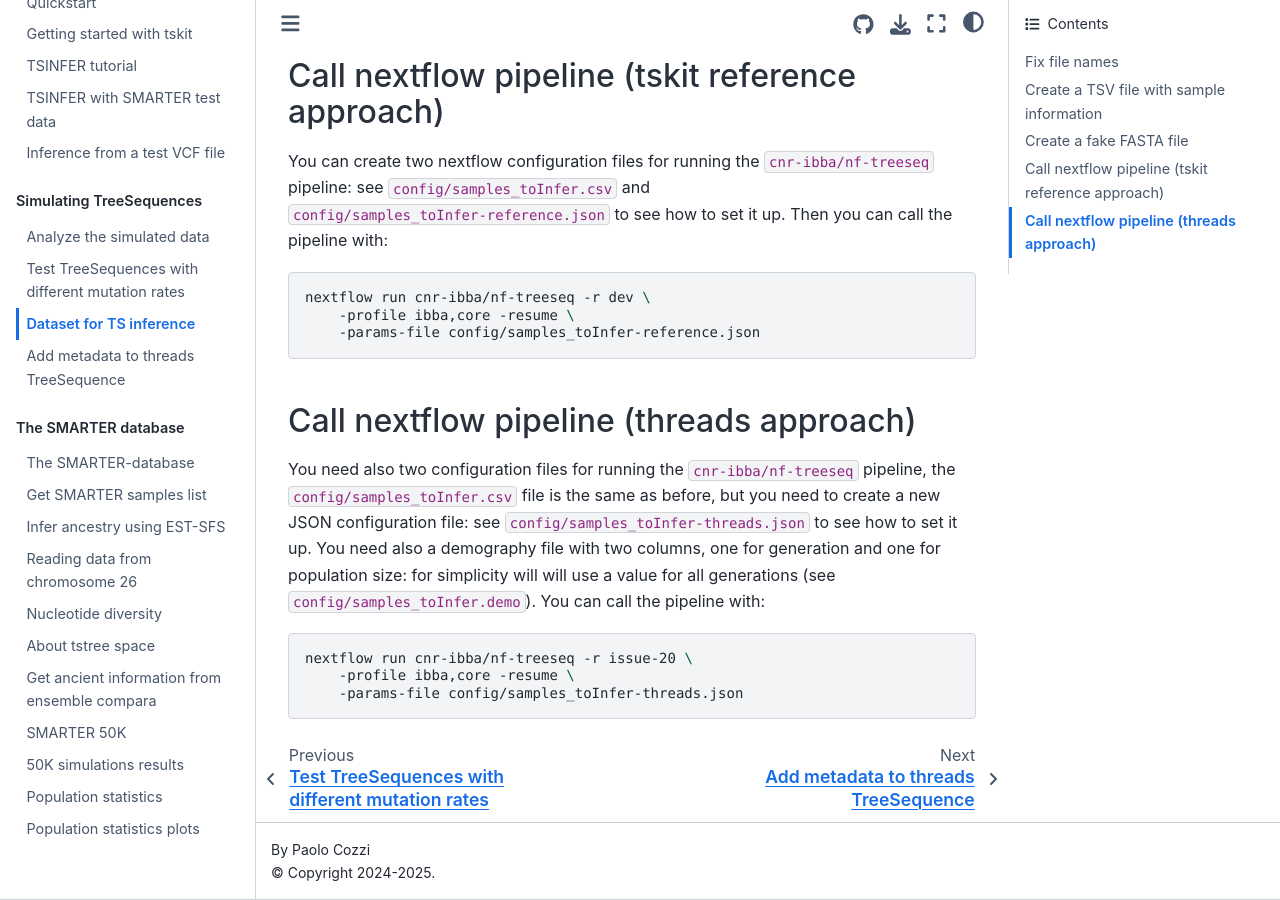
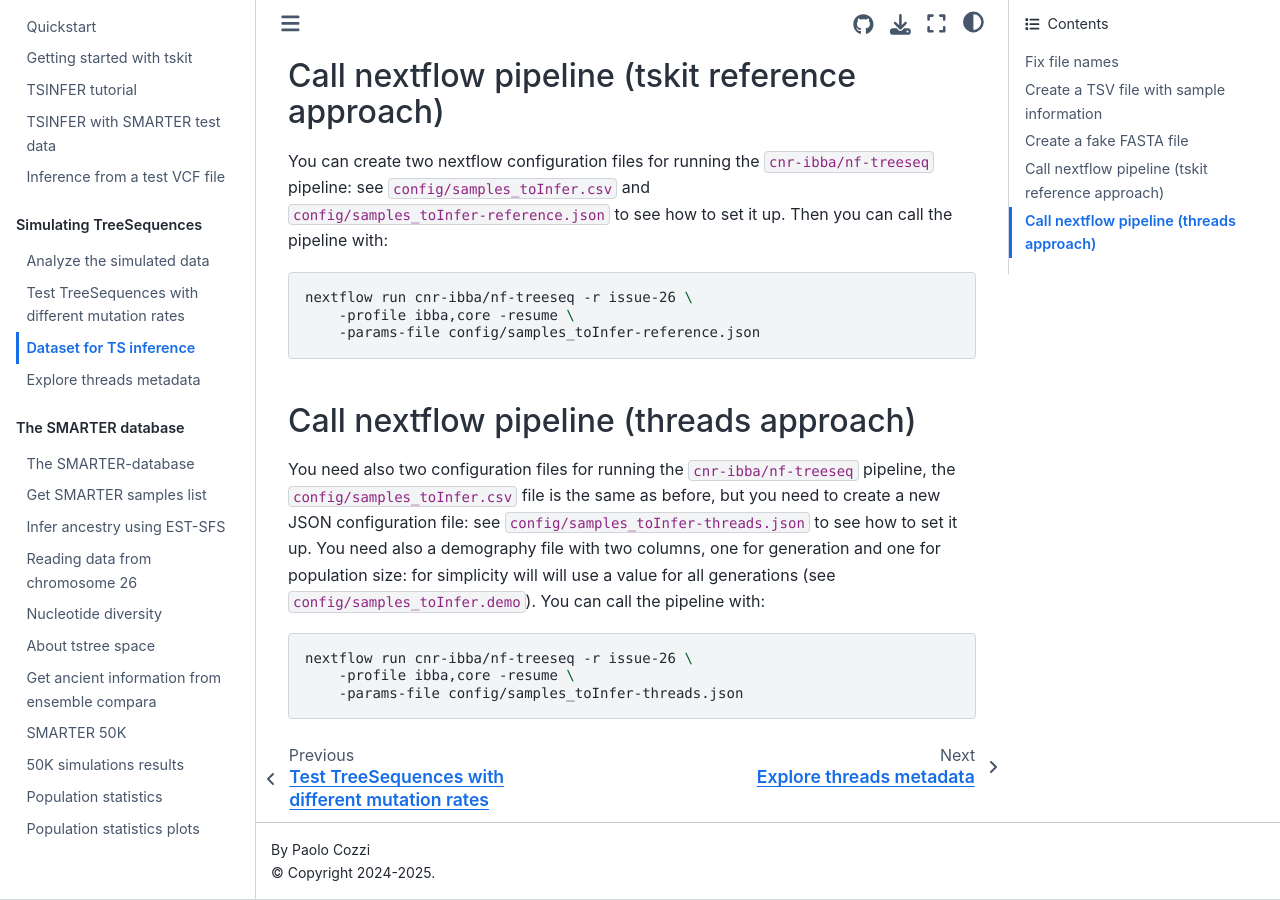
Before and after one commit to bunop/TSKITetude, a Jupyter Book: the page built from docs/notebooks/17-simulated_dataset.md, in a window 1280 px wide and 900 px high, scrolled down 2026 px. Built offline with Jupyter Book 1.0.4 settings and Sphinx 7.4.7 and the Sphinx Book theme 1.1.4, drawn with Linux system fonts in a browser that asks for light colours; part of the change alters nothing that is shown.

Commit message:
:recycle: refactor notebook structure
- Renamed notebook 18 from 'add_metadata_to_threads_ts'
  to 'explore-metadata' and created a new notebook for
  exploring threads metadata.
- Deleted the old notebook '17-simulated_dataset.ipynb'
  and replaced it with a markdown version '17-simulated_dataset.md'
  for better documentation.
- Removed the old '18-add_metadata_to_threads_ts.ipynb'
  notebook as its content has been integrated into the
  new '18-explore-metadata.ipynb'.
- Updated the table of contents to reflect the changes
  in notebook names and structure.

````diff
--- a/docs/_toc.yml
+++ b/docs/_toc.yml
@@ -22,7 +22,7 @@ parts:
     - file: notebooks/14-inspect_simulations
     - file: notebooks/16-different-mutation-rates
     - file: notebooks/17-simulated_dataset
-    - file: notebooks/18-add_metadata_to_threads_ts
+    - file: notebooks/18-explore-metadata
 
   - caption: The SMARTER database
     chapters:
--- /dev/null
+++ b/docs/notebooks/17-simulated_dataset.md
@@ -0,0 +1,102 @@
+# Dataset for TS inference
+
+Diploid, phased VCF files with varying numbers of individuals. All are BGZIP-compressed and have a CSI index. A key to the populations is in the file `popKey`.
+
+These are for TS inference with SINGER, threads, and tskinfer/tsdate. For each file, the REF allele can be assumed to be ancestral. The imputed files with Maj in their name have the REF allele set to the major allele. This is to assess the effect of wrongly specified ancestral alleles.
+
+- **Complete VCF**
+  - `tsm100M300I.vcf.gz` (exported from msprime with ref allele = ancestral)
+- **Array-density files**
+  - `ts300I2k.vcf.gz`
+  - `ts300I25k.vcf.gz`
+- **Imputed datasets for TS inference**
+  - `panelLarge25kImputed.vcf.gz`
+  - `panelLarge25kMajImputed.vcf.gz`
+  - `panelLarge2kImputed.vcf.gz`
+  - `panelLarge2kMajImputed.vcf.gz`
+  - `panelNoBLarge25kImputed.vcf.gz`
+  - `panelNoBLarge25kMajImputed.vcf.gz`
+  - `panelNoBLarge2kImputed.vcf.gz`
+  - `panelNoBLarge2kMajImputed.vcf.gz`
+  - `panelSmall25kImputed.vcf.gz`
+  - `panelSmall25kMajImputed.vcf.gz`
+  - `panelSmall2kImputed.vcf.gz`
+  - `panelSmall2kMajImputed.vcf.gz`
+  - `panelNoBSmall25kImputed.vcf.gz`
+  - `panelNoBSmall25kMajImputed.vcf.gz`
+  - `panelNoBSmall2kImputed.vcf.gz`
+  - `panelNoBSmall2kMajImputed.vcf.gz`
+
+## Fix file names
+
+Files have been downloaded and extracted in `data/toInfer/` folder: there's a
+repetition of "vcf" in the file names. You can fix this by creating a simple script
+like this in the `data/toInfer/` folder:
+
+```bash
+#!/bin/bash
+# replace .vcf.vcf extensions with .vcf
+# ex. panelLarge25kImputed.vcf.vcf.gz -> panelLarge25kImputed.vcf.gz
+set -euo pipefail
+
+for file in $(ls *.vcf.vcf.*); do
+    newname=$(echo "$file" | sed 's/\.vcf\.vcf/\.vcf/')
+    mv "$file" "$newname"
+done
+```
+
+Make the script executable with `chmod +x fix_filenames.sh` and run it with
+`./fix_filenames.sh`.
+
+## Create a TSV file with sample information
+
+Those files are a simulation of 1600 individuals from the original 2405 individuals
+in the msprime simulation. We need to create a TSV file with sample information
+using `FID` and `IID` columns: you can create it with an utility script in this
+folder:
+
+```bash
+python scripts/createFID-IID.py \
+    --indiv-list data/toInfer/popKey \
+    --directory data/toInfer
+```
+
+## Create a fake FASTA file
+
+We need to create a fake FASTA in order to exploit `bcftools reheader` to add
+contig length information to the VCF files: this is required by `create_tstree`
+script installed in this project (and to be used by the <https://github.com/cnr-ibba/nf-treeseq>
+Nextflow pipeline). This can be done again with an utility script in this folder:
+
+```bash
+python scripts/fakeFastaFromVCF.py \
+    --vcf data/toInfer/tsm100M300I.vcf.gz \
+    --output data/toInfer/tsm100M300I.fa.gz
+```
+
+## Call nextflow pipeline (tskit reference approach)
+
+You can create two nextflow configuration files for running the `cnr-ibba/nf-treeseq`
+pipeline: see `config/samples_toInfer.csv` and `config/samples_toInfer-reference.json` to
+see how to set it up. Then you can call the pipeline with:
+
+```bash
+nextflow run cnr-ibba/nf-treeseq -r issue-26 \
+    -profile ibba,core -resume \
+    -params-file config/samples_toInfer-reference.json
+```
+
+## Call nextflow pipeline (threads approach)
+
+You need also two configuration files for running the `cnr-ibba/nf-treeseq`
+pipeline, the `config/samples_toInfer.csv` file is the same as before, but you
+need to create a new JSON configuration file: see `config/samples_toInfer-threads.json` to
+see how to set it up. You need also a demography file with two columns, one for
+generation and one for population size: for simplicity will will use a value for
+all generations (see `config/samples_toInfer.demo`). You can call the pipeline with:
+
+```bash
+nextflow run cnr-ibba/nf-treeseq -r issue-26 \
+    -profile ibba,core -resume \
+    -params-file config/samples_toInfer-threads.json
+```
````
Also changed, not shown: docs/notebooks/17-simulated_dataset.ipynb (deleted), docs/notebooks/18-add_metadata_to_threads_ts.ipynb (deleted), docs/notebooks/18-explore-metadata.ipynb (added).
